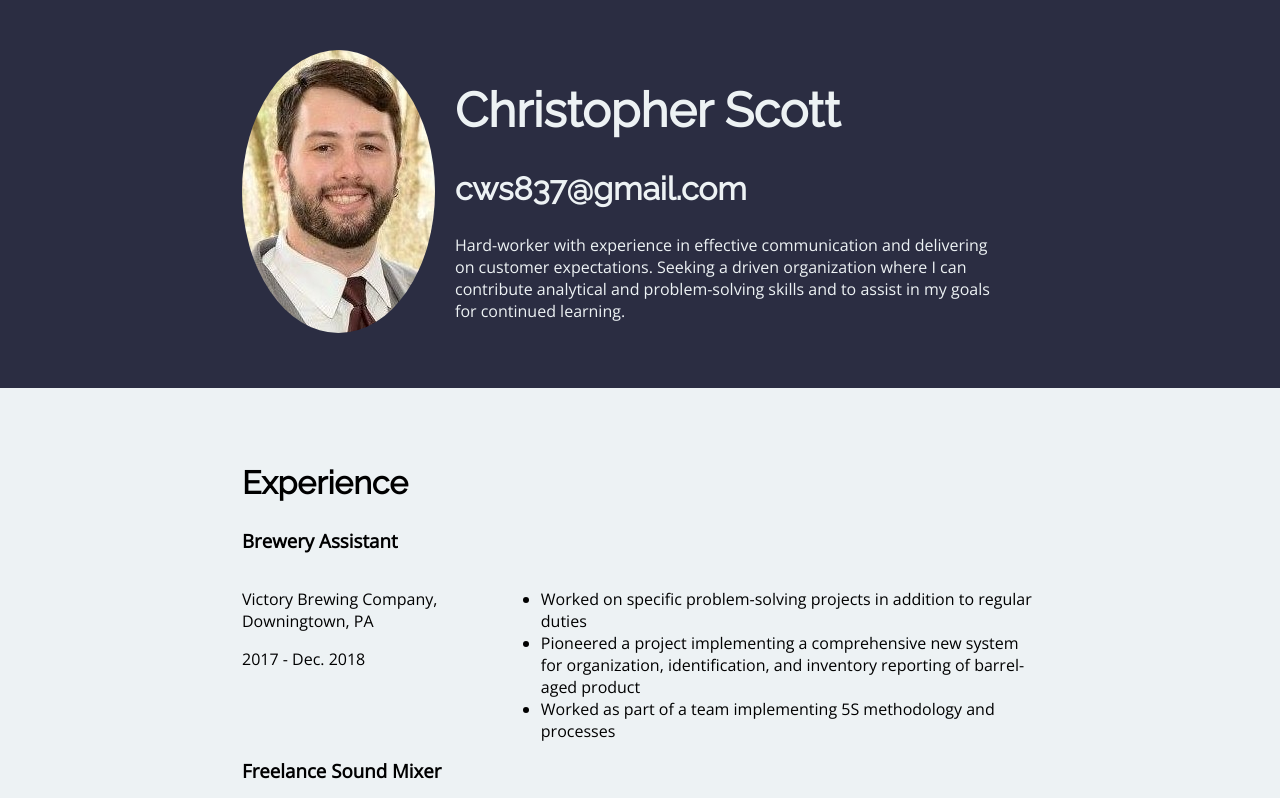
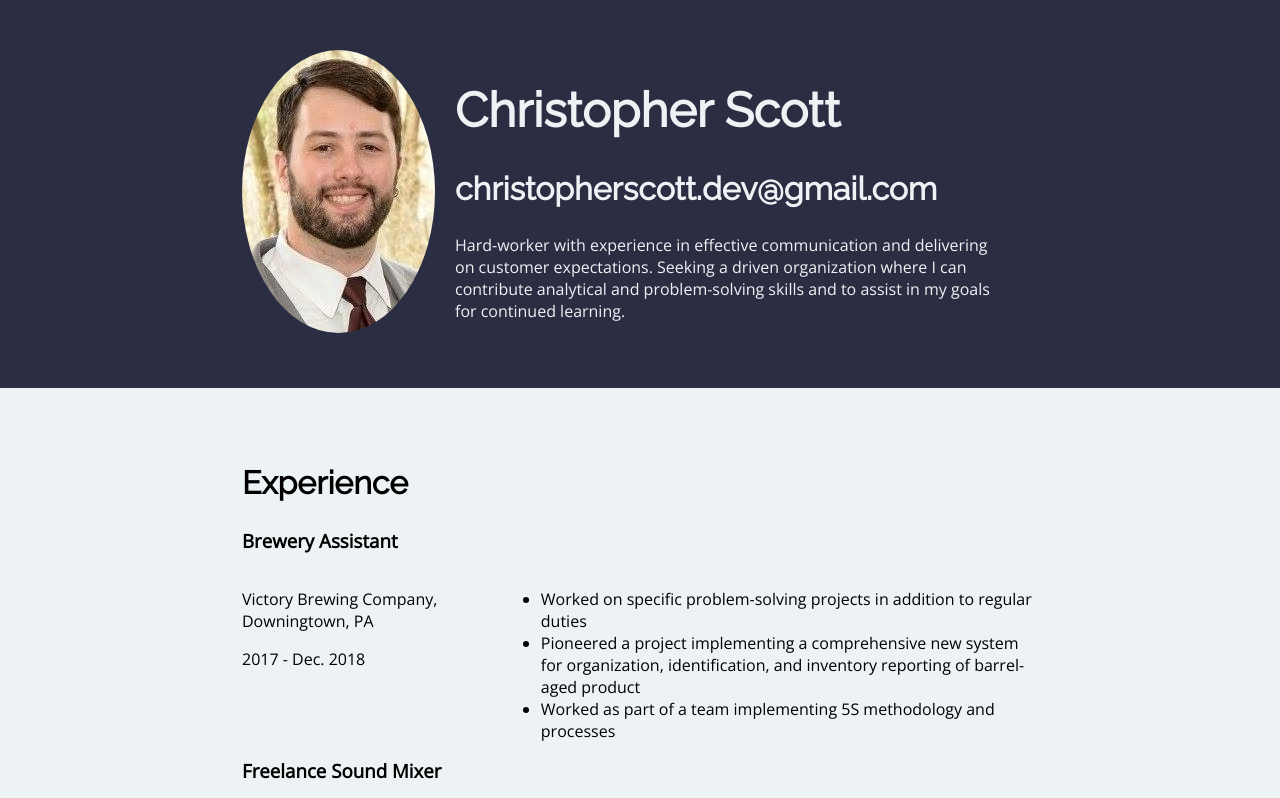
Before and after one commit to Christopher-Scott/Resume, a plain HTML site: page index.htm in a window 1280 px wide. Shown: the top 798 px of the page. Drawn offline with nearby package versions, Linux system fonts and the light colour scheme.

Commit message:
Changed email

```diff
--- a/index.htm
+++ b/index.htm
@@ -13,7 +13,7 @@
 		<img class="profile-img colNar" src="profile-img.jpg" alt="profile picture">
 		<div class="colWide">
 			<h1>Christopher Scott</h1>
-			<h2>cws837@gmail.com</h2>
+			<h2>christopherscott.dev@gmail.com</h2>
 			<p>Hard-worker with experience in effective communication and delivering on customer expectations. Seeking a driven organization where I can contribute analytical and problem-solving skills and to assist in my goals for continued learning.</p>
 		</div>
 	</div>
```
